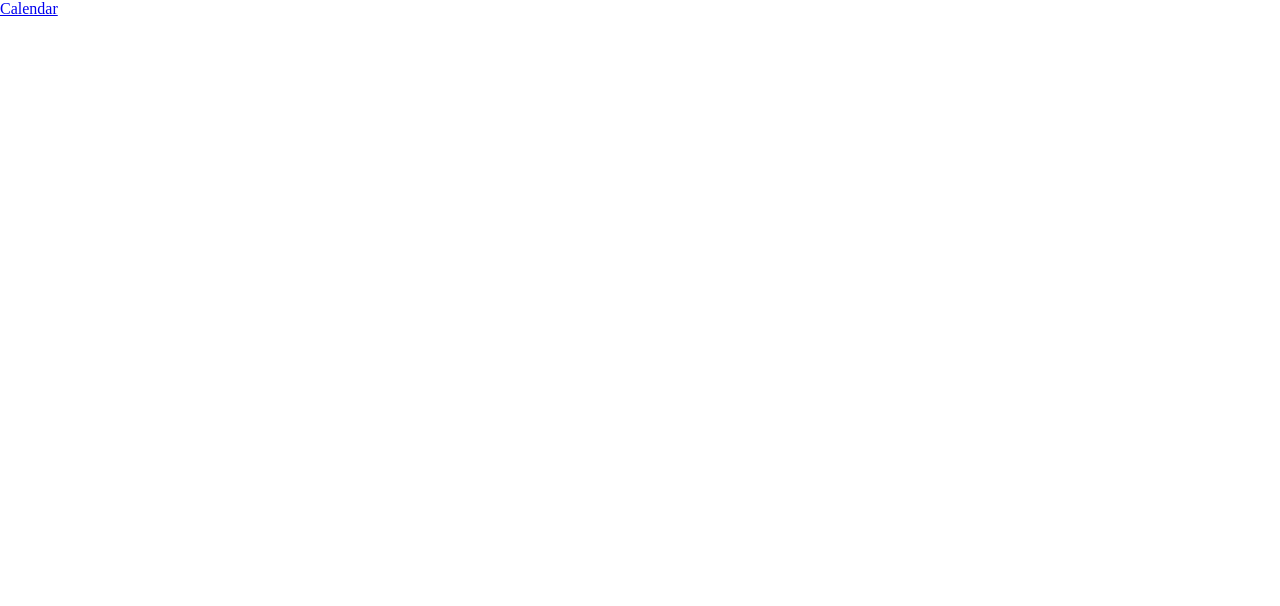
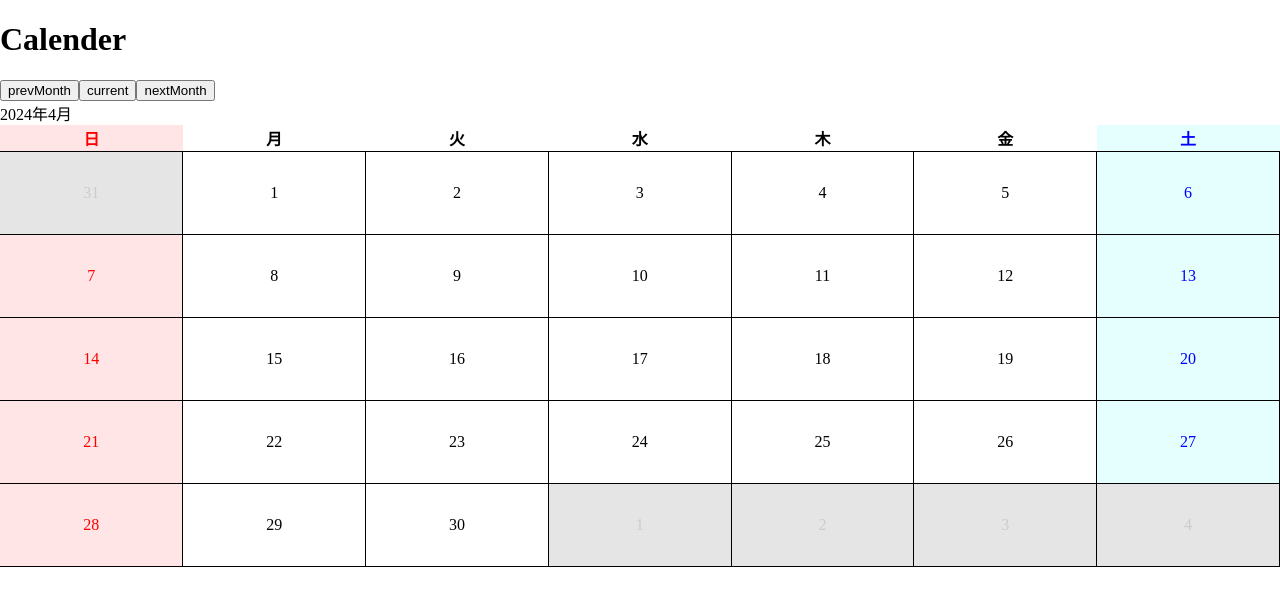
Before and after one commit to kettleTeacues/pofareng_exp, a Next.js app in the folder containers/frontend/: page / in a window 1280 px wide. Shown: the top 606 px of the page. Built offline with nearby package versions, Linux system fonts and the light colour scheme.

Commit message:
MonthCalendar をコンポーネント化

```diff
--- a/containers/frontend/src/app/page.tsx
+++ b/containers/frontend/src/app/page.tsx
@@ -4,9 +4,11 @@ import * as React from 'react';
 
 import '@/styles/global.scss';
 
+import { MonthCalendar } from '@/components/Calendars';
+
 const Dashboard = () => {
     return (
-        <a href="Calendar">Calendar</a>
+        <MonthCalendar />
     );
 }
 
--- /dev/null
+++ b/containers/frontend/src/components/Calendars.tsx
@@ -0,0 +1,89 @@
+'use client'
+
+import { useState } from 'react';
+
+import '@/styles/calendar.scss';
+
+export const MonthCalendar = () => {
+    const [dispDate, setDispMonth] = useState(new Date());
+    interface DayStrings {
+        [key: number]: {
+            [key: string]: string
+        }
+    }
+    const dayStrings:DayStrings = {
+        0: {en: 'sun', ja:'日', },
+        1: {en: 'mon', ja:'月', },
+        2: {en: 'tue', ja:'火', },
+        3: {en: 'wed', ja:'水', },
+        4: {en: 'thu', ja:'木', },
+        5: {en: 'fri', ja:'金', },
+        6: {en: 'sat', ja:'土', },
+    }
+
+    const CalendarUnderlay = () => {
+        let rows = [];
+        let row = [];
+        let tempDate = new Date(dispDate.getFullYear(), dispDate.getMonth(), 1);
+        let nextMonth = new Date(dispDate.getFullYear(), dispDate.getMonth() + 1, 1);
+
+        // 直前の日曜日を取得
+        while (tempDate.getDay() != 0) {
+            tempDate.setDate(tempDate.getDate() - 1);
+        }
+        // 直前の日曜日から当月末までループ
+        while (tempDate.getMonth() != nextMonth.getMonth()) {
+            if (tempDate.getDay() == 0 && row.length > 0) {
+                // 前週の行をプッシュ
+                rows.push(<tr className='calendar-week-row' key={'w'+tempDate.getDate()}>{row}</tr>);
+                // 今週の行を初期化
+                row = [];
+            }
+
+            let day = <td className={`calendar-day ${dayStrings[tempDate.getDay()].en}`} key={'d'+tempDate.getDate()}>{tempDate.getDate()}</td>;
+            if (tempDate.getMonth() != dispDate.getMonth()) {
+                day = <td className={`calendar-day calendar-day-other-month ${dayStrings[tempDate.getDay()].en}`} key={'d'+tempDate.getDate()}>{tempDate.getDate()}</td>;
+            }
+            row.push(day);
+            tempDate.setDate(tempDate.getDate() + 1);
+        }
+        // 当月末から次の日曜日までループ
+        while (tempDate.getDay() != 0) {
+            let day = <td className={`calendar-day calendar-day-other-month ${dayStrings[tempDate.getDay()].en}`} key={'d'+tempDate.getDate()}>{tempDate.getDate()}</td>;
+            row.push(day);
+            tempDate.setDate(tempDate.getDate() + 1);
+        }
+        // 最後の行を追加
+            rows.push(<tr className='calendar-week-row' key={'w'+tempDate.getDate()}>{row}</tr>);
+
+        return (
+            <table className='calendar-table'>
+                <thead className='calendar-header'>
+                    <tr>
+                        <th className={ dayStrings[0].en }>{ dayStrings[0].ja }</th>
+                        <th className={ dayStrings[1].en }>{ dayStrings[1].ja }</th>
+                        <th className={ dayStrings[2].en }>{ dayStrings[2].ja }</th>
+                        <th className={ dayStrings[3].en }>{ dayStrings[3].ja }</th>
+                        <th className={ dayStrings[4].en }>{ dayStrings[4].ja }</th>
+                        <th className={ dayStrings[5].en }>{ dayStrings[5].ja }</th>
+                        <th className={ dayStrings[6].en }>{ dayStrings[6].ja }</th>
+                    </tr>
+                </thead>
+                <tbody className='calendar-body'>
+                    {rows}
+                </tbody>
+            </table>
+        );
+    }
+
+    return (<>
+        <div>
+            <h1>Calender</h1>
+            <button onClick={() => setDispMonth(new Date(dispDate.setMonth(dispDate.getMonth() - 1)))}>prevMonth</button>
+            <button onClick={() => setDispMonth(new Date())}>current</button>
+            <button onClick={() => setDispMonth(new Date(dispDate.setMonth(dispDate.getMonth() + 1)))}>nextMonth</button>
+            <div>{`${dispDate.getFullYear()}年${dispDate.getMonth()+1}月`}</div>
+            <CalendarUnderlay />
+        </div>
+    </>);
+}
--- /dev/null
+++ b/containers/frontend/src/styles/calendar.scss
@@ -0,0 +1,28 @@
+.calendar-table {
+    width: 100%;
+    border-collapse: collapse;
+}
+.calendar-header th {
+    border-bottom: 1px solid black;
+}
+.calendar-week-row {
+    border-bottom: 1px solid black;
+}
+.calendar-day {
+    width: 14.28%;
+    height: 80px;
+    text-align: center;
+    vertical-align: middle;
+    border-right: 1px solid black;
+}
+.sun { color: red; background-color: rgba(255, 0, 0, 0.1);}
+.mon { color: black; }
+.tue { color: black; }
+.wed { color: black; }
+.thu { color: black; }
+.fri { color: black; }
+.sat { color: blue; background-color: rgba(0, 255, 255, 0.1);}
+.calendar-day-other-month {
+    color: #ccc;
+    background-color: rgba(0,0,0,0.1);
+}
```
Also changed, not shown: containers/frontend/src/app/Calendar/page.tsx (deleted, +0 -44 lines).
